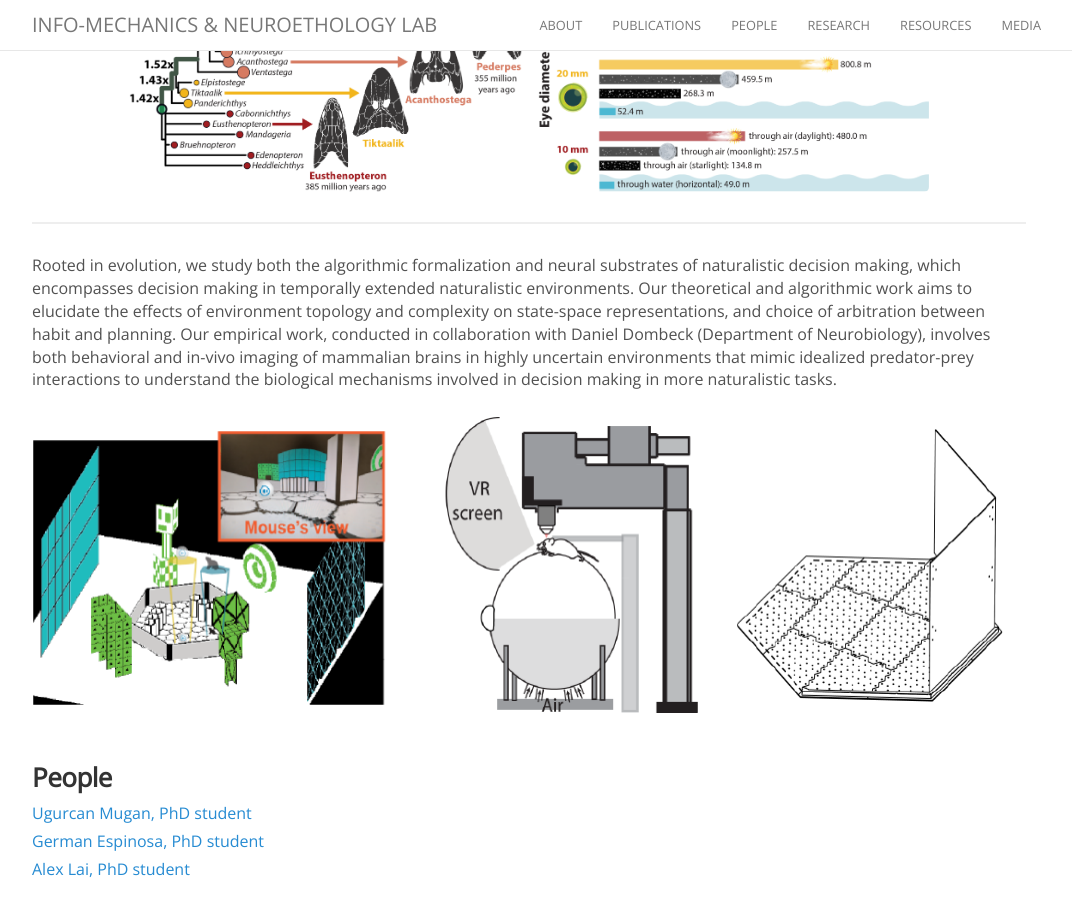
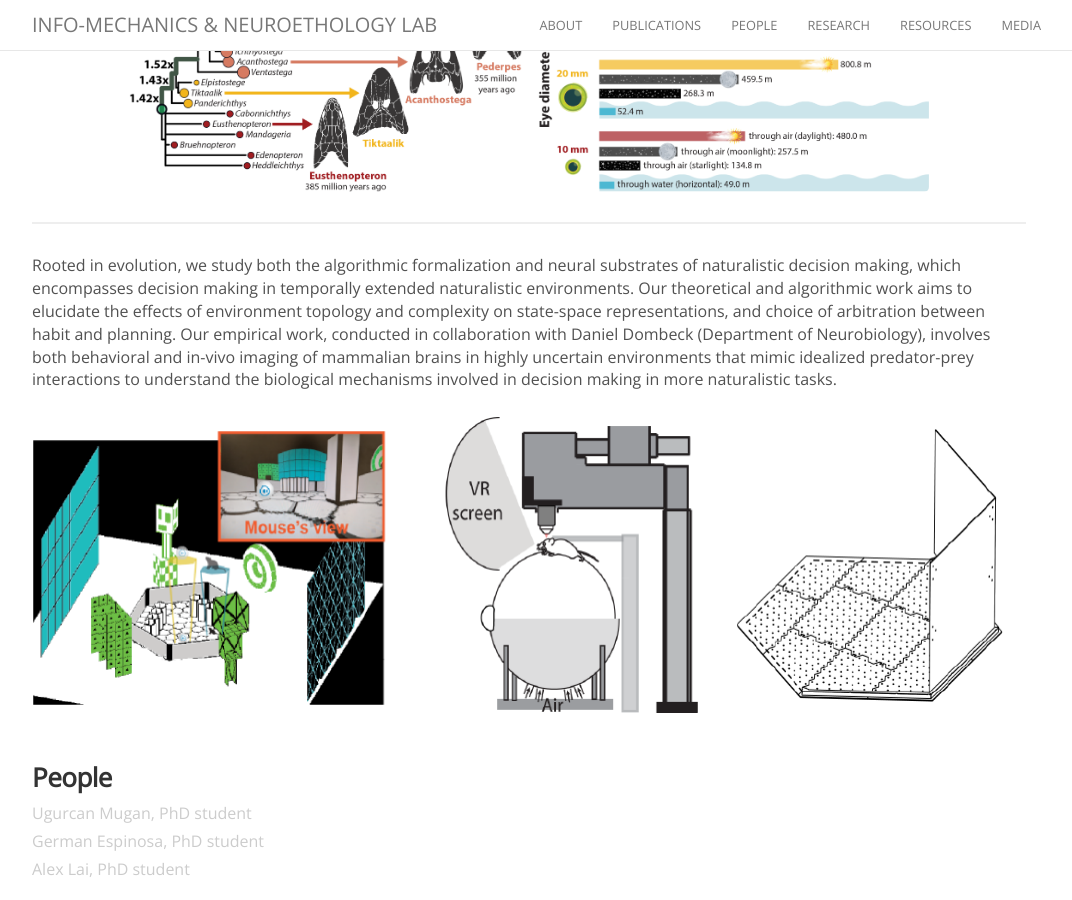
Before and after one commit to maciverlab/maciverlab.github.io, a Jekyll site: the page built from _projects/planning.md, in a window 1280 px wide and 900 px high, scrolled down 1190 px. Shown: the whole window, without its empty margins (111-1183 px from the left). Built offline with Jekyll 4.4.1, drawn with Linux system fonts in a browser that asks for light colours; nearby versions of some CDN libraries; comment, search, counter and statistics services are not loaded.

Commit message:
Update planning.md

```diff
--- a/_projects/planning.md
+++ b/_projects/planning.md
@@ -58,13 +58,13 @@ Rooted in  evolution, we study both the algorithmic formalization and neural sub
       {% if profile.project contains "planning" %}
           {% if profile.position contains "gradstudent" %}
               {% assign profile_full = profile.name | append: ',  PhD student' %}
-              <li> <a class="name" href="{{ site.baseurl }}{{ profile.url }}">{{ profile_full }}</a></li>
+              <li> <a class="research" href="{{ site.baseurl }}{{ profile.url }}">{{ profile_full }}</a></li>
           {% elsif profile.position contains "postdoc" %}
               {% assign profile_full = profile.name | append: ' ,  Postdoc' %}
-              <li> <a class="name" href="{{ site.baseurl }}{{ profile.url }}">{{ profile_full }}</a></li>
+              <li> <a class="research" href="{{ site.baseurl }}{{ profile.url }}">{{ profile_full }}</a></li>
           {% elsif profile.position contains "research" %}
               {% assign profile_full = profile.name | append: ' ,  Research Staff' %}
-              <li> <a class="name" href="{{ site.baseurl }}{{ profile.url }}">{{ profile_full }}</a></li>
+              <li> <a class="research" href="{{ site.baseurl }}{{ profile.url }}">{{ profile_full }}</a></li>
           {% endif %}
       {% endif %}
     {% endfor %}
```
